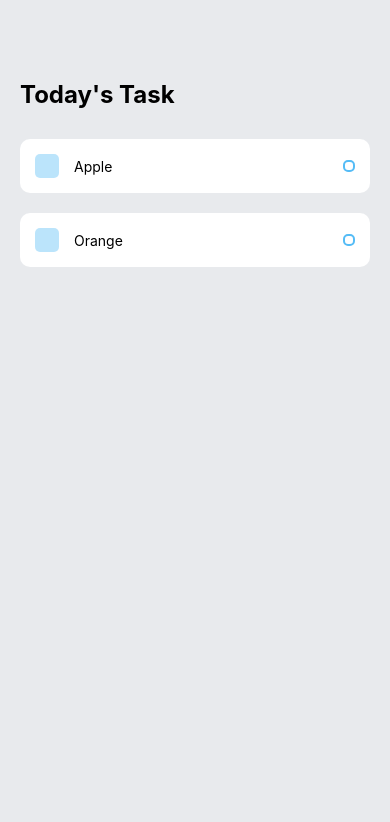
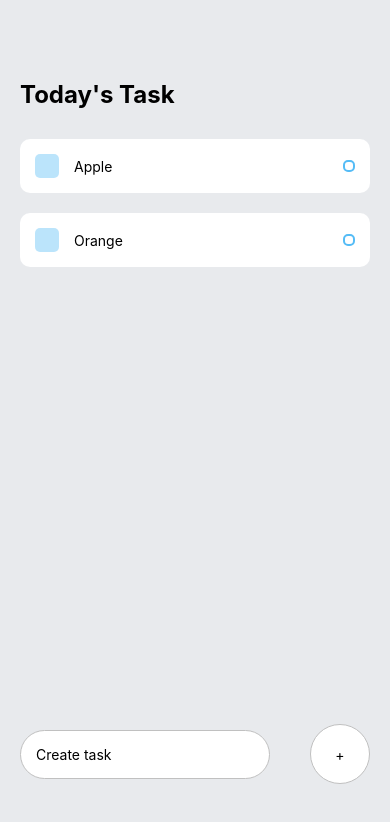
Before and after one commit to HarshrajSharma/ReactNative-todo, a React Native app: screen / in a window 390 px wide. Shown: the top 822 px of the page. Built offline with nearby package versions, Linux system fonts and the light colour scheme.

Commit message:
UI Complete

```diff
--- a/App.js
+++ b/App.js
@@ -1,8 +1,18 @@
-import { StatusBar } from 'expo-status-bar';
-import React from 'react';
-import { StyleSheet, Text, View } from 'react-native';
+import React, {useState} from 'react';
+import { KeyboardAvoidingView, Platform, StyleSheet, Text, TextInput, TouchableOpacity, View } from 'react-native';
+
 import Item from './components/Item';
+
 export default function App() {
+
+  const [task, setTask]=useState("");
+
+  function handleChange(text){
+    setTask(text);
+  }
+  function handleClick(){
+    console.log(task);
+  }
   return (
     <View style={styles.container}>
 
@@ -14,6 +24,18 @@
           <Item text="Orange" />
         </View>
       </View>
+
+      <KeyboardAvoidingView behavior={Platform.OS==="ios" ? "padding" : 'height' }style={styles.textInputBox}>
+
+        <TextInput style={styles.input} placeholder="Create task" value={task} onChangeText={handleChange} />
+
+        <TouchableOpacity onPress={handleClick} >
+          <View style={styles.addBox} >
+            <Text>+</Text>
+          </View>
+        </TouchableOpacity>
+
+      </KeyboardAvoidingView>
     </View>
   );
 }
@@ -33,5 +55,32 @@
   },
   items:{
     marginTop: 30
+  },
+  textInputBox:{
+    position:'absolute',
+    bottom: 60,
+    width: "100%",
+    flexDirection:'row',
+    justifyContent:'space-around',
+    alignItems:'center'
+  },
+  input: {
+    paddingVertical: 15,
+    paddingHorizontal: 15,
+    width: 250,
+    backgroundColor: "#ffffff",
+    borderRadius: 60,
+    borderColor: "#C0C0C0",
+    borderWidth: 1
+  },
+  addBox:{
+    width: 60,
+    height: 60,
+    backgroundColor: "#ffffff",
+    borderRadius: 60,
+    justifyContent:'center',
+    alignItems:'center',
+    borderColor: "#C0C0C0",
+    borderWidth: 1
   }
 });
```
